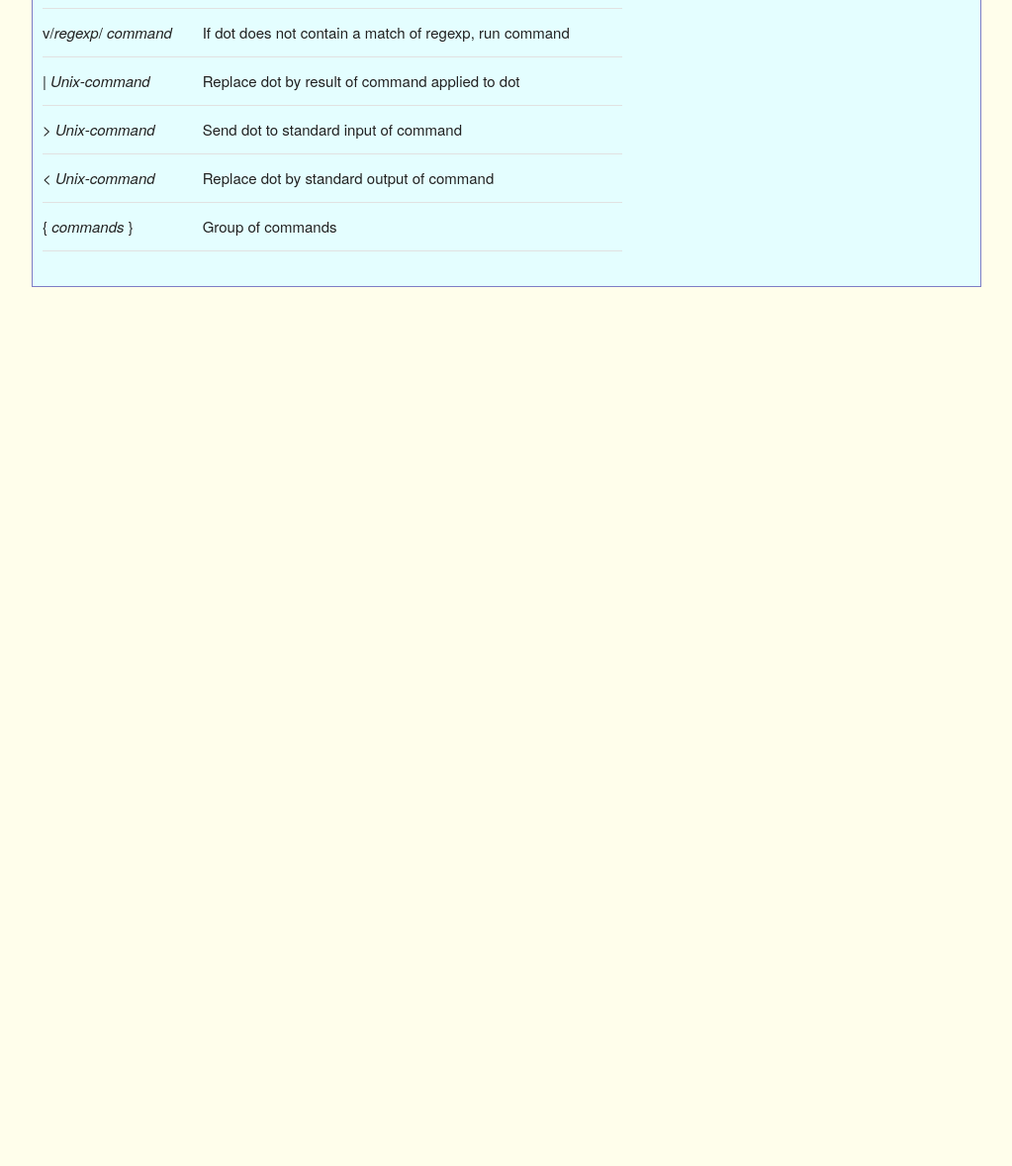
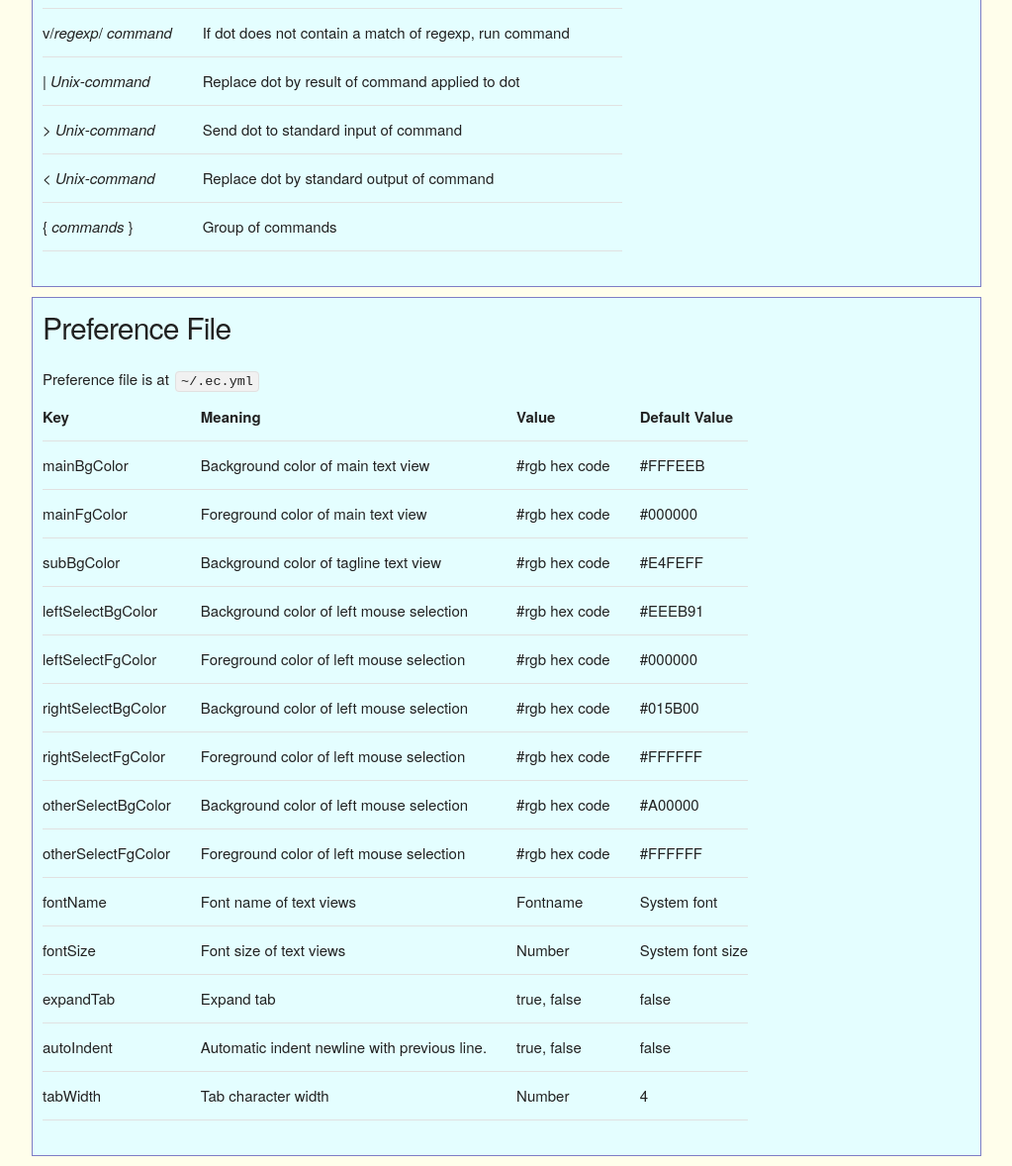
Before and after one commit to pocket7878/ec, a plain HTML site: page docs/index.html in a window 1280 px wide. Shown: the part 3269-4447 px from the top of the page at 99% size, without its empty margins (128-1151 px from the left). Before the commit the page ends 3569 px from the top, so only its background shows below. Drawn offline with Linux system fonts and the light colour scheme.

Commit message:
Update document

```diff
--- a/docs/index.html
+++ b/docs/index.html
@@ -199,6 +199,102 @@
                     </tr>
                 </table>
             </section>
+            <section class="row">
+                <h4>Preference File</h4>
+                Preference file is at <code>~/.ec.yml</code>
+                <table>
+                    <tr>
+                        <th>Key</th>
+                        <th>Meaning</th>
+                        <th>Value</th>
+                        <th>Default Value</th>
+                    </tr>
+                    <tr>
+                        <td>mainBgColor</td>
+                        <td>Background color of main text view</td>
+                        <td>#rgb hex code</th>
+                        <td>#FFFEEB</td>
+                    </tr>
+                    <tr>
+                        <td>mainFgColor</td>
+                        <td>Foreground color of main text view</td>
+                        <td>#rgb hex code</th>
+                        <td>#000000</td>
+                    </tr>
+                    <tr>
+                        <td>subBgColor</td>
+                        <td>Background color of tagline text view</td>
+                        <td>#rgb hex code</th>
+                        <td>#E4FEFF</td>
+                    </tr>
+                    <tr>
+                        <td>leftSelectBgColor</td>
+                        <td>Background color of left mouse selection</td>
+                        <td>#rgb hex code</th>
+                        <td>#EEEB91</td>
+                    </tr>
+                    <tr>
+                        <td>leftSelectFgColor</td>
+                        <td>Foreground color of left mouse selection</td>
+                        <td>#rgb hex code</th>
+                        <td>#000000</td>
+                    </tr>
+                    <tr>
+                        <td>rightSelectBgColor</td>
+                        <td>Background color of left mouse selection</td>
+                        <td>#rgb hex code</th>
+                        <td>#015B00</td>
+                    </tr>
+                    <tr>
+                        <td>rightSelectFgColor</td>
+                        <td>Foreground color of left mouse selection</td>
+                        <td>#rgb hex code</th>
+                        <td>#FFFFFF</td>
+                    </tr>
+                    <tr>
+                        <td>otherSelectBgColor</td>
+                        <td>Background color of left mouse selection</td>
+                        <td>#rgb hex code</th>
+                        <td>#A00000</td>
+                    </tr>
+                    <tr>
+                        <td>otherSelectFgColor</td>
+                        <td>Foreground color of left mouse selection</td>
+                        <td>#rgb hex code</th>
+                        <td>#FFFFFF</td>
+                    </tr>
+                    <tr>
+                        <td>fontName</td>
+                        <td>Font name of text views</td>
+                        <td>Fontname</th>
+                        <td>System font</td>
+                    </tr>
+                    <tr>
+                        <td>fontSize</td>
+                        <td>Font size of text views</td>
+                        <td>Number</th>
+                        <td>System font size</td>
+                    </tr>
+                    <tr>
+                        <td>expandTab</td>
+                        <td>Expand tab</td>
+                        <td>true, false</th>
+                        <td>false</td>
+                    </tr>
+                    <tr>
+                        <td>autoIndent</td>
+                        <td>Automatic indent newline with previous line.</td>
+                        <td>true, false</th>
+                        <td>false</td>
+                    </tr>
+                    <tr>
+                        <td>tabWidth</td>
+                        <td>Tab character width</td>
+                        <td>Number</th>
+                        <td>4</td>
+                    </tr>
+                </table>
+            </section>
         </article>
     </body>
 </html>
```
